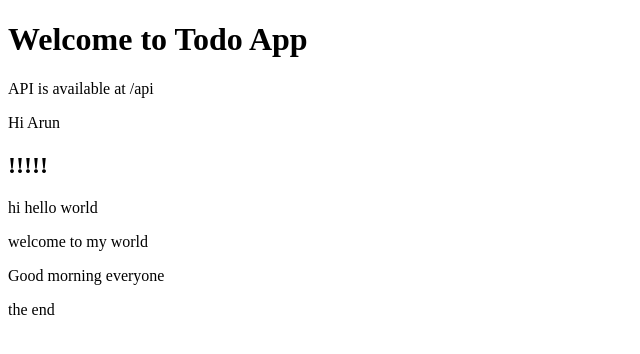
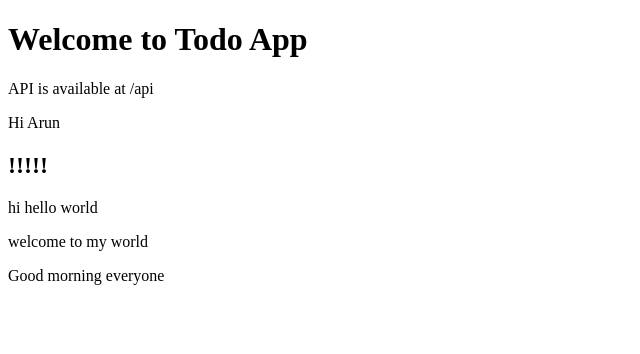
Before and after one commit to ArunkumarCarch/CICD_using_Github_Actions, a plain HTML site: page web/index.html in a window 1280 px wide. Shown: the full height of the page, 0-640 px from the left. Drawn offline with Linux system fonts and the light colour scheme.

Commit message:
removing the end

```diff
--- a/web/index.html
+++ b/web/index.html
@@ -9,6 +9,5 @@
 <p>hi hello world</p>
 <p> welcome to my world</p>
 <p>Good morning everyone</p>
-<p>the end</p>
 </body>
 </html>
```
